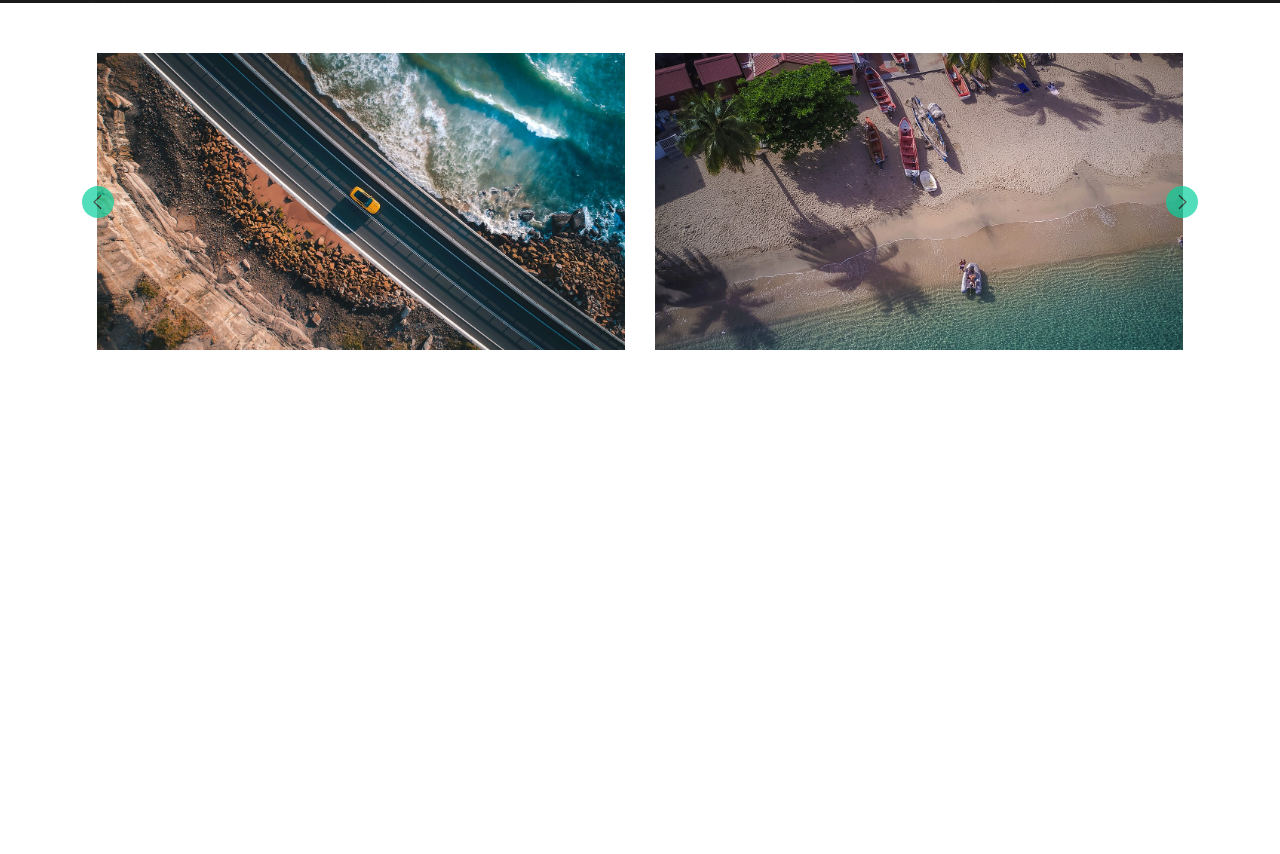
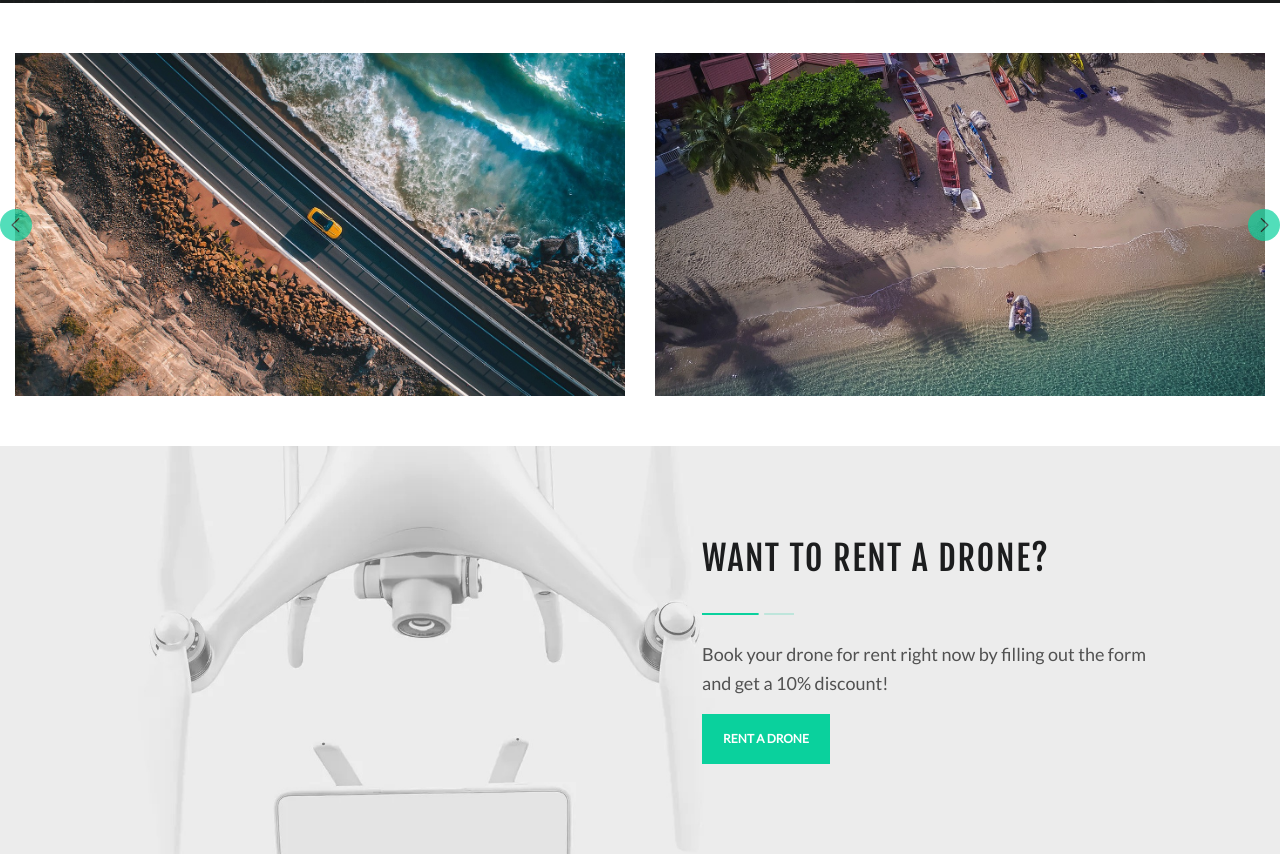
Before and after one commit to satedone/clone-drones, a plain HTML site: page index.html in a window 1280 px wide. Shown: the part 3496-4350 px from the top of the page. Before the commit the page ends 3896 px from the top, so only its background shows below. Drawn offline with nearby package versions, Linux system fonts and the light colour scheme.

Commit message:
finish rent block

```diff
--- a/index.html
+++ b/index.html
@@ -352,8 +352,7 @@
 			</div>
 		</section>
 		<section class="gallery">
-<!-- SEC___Carousel -->
-			<div class="products container">
+			<div class="products">
 				<div class="animated-carousel">
 				<div class="animated-carousel__inner">
 					<article class="product-card">
@@ -380,10 +379,22 @@
 				</button>
 				</div>
 			</div>
-<!-- SEC___Carousel -->
 		</section>
 		<section class="rent">
-
+			<div class="rent_content">
+				<div class="rent_collumn d-flex justify-content-md-end">
+					<div class="d-flex flex-column justify-content-between align-items-start">
+						<h2 class="rent_title">WANT TO RENT A DRONE?</h2>
+						<div class=	"rent_col_lines">
+							<img src="img/green_light_line.png" alt="Green Line">
+						</div>
+						<p>Book your drone for rent right now by
+							filling out the form and get a 10% discount!
+						</p>
+						<button class="button_rent_green">RENT A DRONE</button>
+					</div>
+				</div>
+			</div>
 		</section>
 		<section class="reviews">
 
--- a/main.css
+++ b/main.css
@@ -444,7 +444,6 @@ img {
 /* <!-- SEC___Carousel --> */
 
 
-
 .animated-carousel {
   position: relative;
   width: 100%;
@@ -604,3 +603,71 @@ img {
 	line-height: 27.2px;
 	padding-bottom: 25px;
 }
+
+
+/* rent BLOCK */
+.rent {
+	width: 100%;
+	background-image: url(./img/rent_background.jpg);
+	background-position: center;
+	background-repeat: no-repeat;
+	background-size: cover;
+	padding: 90px 0;
+}
+
+.rent_content {
+
+}
+
+
+.rent_title{
+	font-size: 34px;
+	font-family: "Fjalla One", sans-serif;
+	line-height: 44.2px;
+	letter-spacing: 1.632px;
+	color: rgb(28, 29, 30);
+
+}
+
+.rent_collumn {
+	padding: 0 24px;
+}
+
+.rent_col_lines {
+	padding: 25px 0;
+}
+
+.button_rent_green {
+	width: 128px;
+	height: 50px;
+	border: none;
+	color: white;
+	font-size: 12px;
+	font-weight: 700;
+	font-family: Lato, sans-serif;
+	line-height: 18px;
+	background-color: #0ad19d;
+}
+
+.button_rent_green:hover {
+	background-color: #F52E62;
+}
+
+.rent_collumn p {
+	font-size: 18px;
+	font-family: Lato, sans-serif;
+	line-height: 28.8px;
+	color: rgb(81, 81, 81)	;
+	max-width: 450px;
+	background: rgb(236, 236, 236);
+}
+
+@media (min-width: 768px) {
+	.rent_collumn {
+	  padding-right: 10%;
+	}
+  }
+
+
+
+/* rent BLOCK */
--- a/main.js
+++ b/main.js
@@ -5,7 +5,6 @@ items.forEach((el) => {
     let next = el.nextElementSibling
     for (var i=1; i<minPerSlide; i++) {
         if (!next) {
-            // wrap carousel by using first child
         	next = items[0]
       	}
         let cloneChild = next.cloneNode(true)
```
Also changed, not shown: img/rent_background.jpg (added).
